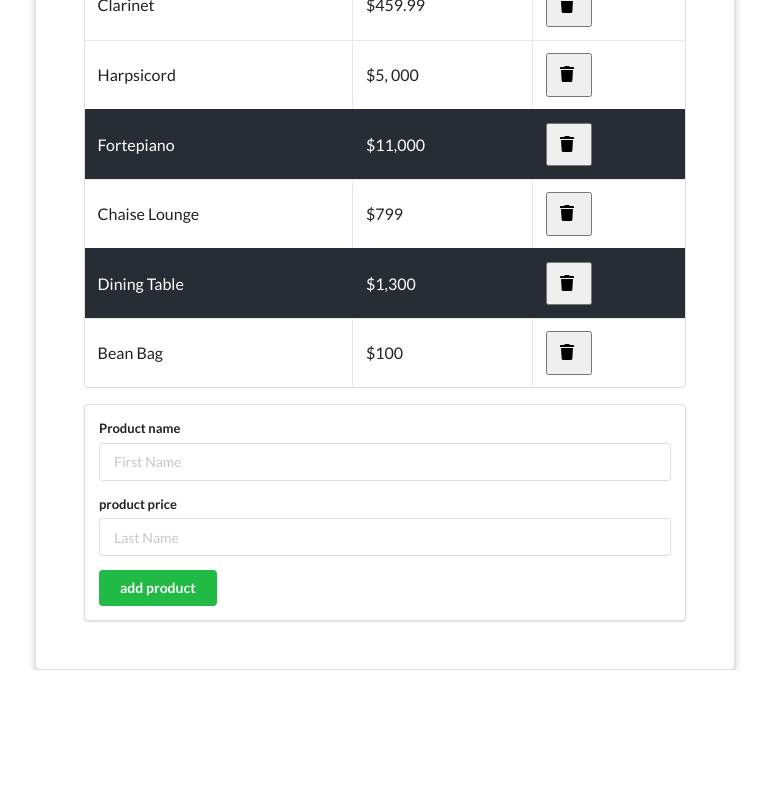
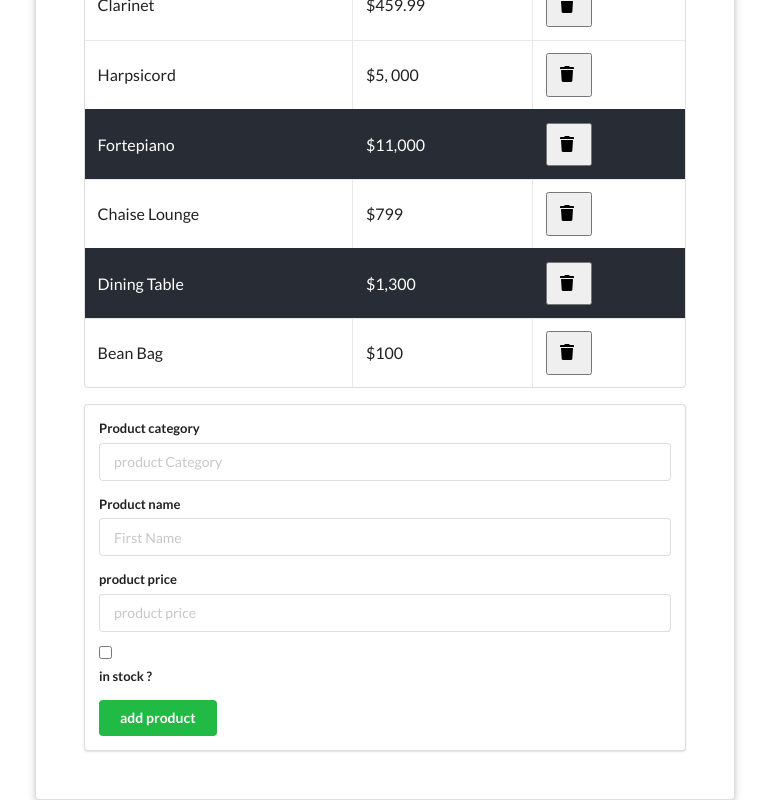
Before and after one commit to elhaw/products-app, a React (Create React App) app: page / in a window 1280 px wide. Shown: the part 395-1195 px from the top of the page, without its empty margins (255-1024 px from the left). Before the commit the page ends 1065 px from the top, so only its background shows below. Built offline with nearby package versions, Linux system fonts and the light colour scheme.

Commit message:
add loginc to add product component

```diff
--- a/package.json
+++ b/package.json
@@ -8,7 +8,8 @@
     "@testing-library/user-event": "^7.1.2",
     "react": "^16.12.0",
     "react-dom": "^16.12.0",
-    "react-scripts": "3.3.0"
+    "react-scripts": "3.3.0",
+    "uuid": "^3.4.0"
   },
   "scripts": {
     "start": "react-scripts start",
--- a/src/App.css
+++ b/src/App.css
@@ -45,3 +45,7 @@ i.icon.minus.circle:before {
   color: white;
   background-color: #282c34;
 }
+
+button > * {
+  pointer-events: none;
+}
--- a/src/components/AddProcuctComponent.js
+++ b/src/components/AddProcuctComponent.js
@@ -1,19 +1,64 @@
 import React, { Component, Fragment } from 'react'
+import uuid from 'uuid'
 
 class AddProcuctComponent extends Component {
+    constructor(props) {
+        super(props)
+        this.state = {
+
+                id: uuid.v4(),
+                category: '',
+                price: '',
+                stocked: false,
+                name: ''
+        }
+
+        this.addProductHandler = this.addProductHandler.bind(this)
+        this.onFormSumbit = this.onFormSumbit.bind(this)
+    }
+
+    addProductHandler(evt) {
+        const target = evt.target;
+        const value = target.type === 'checkbox' ? target.checked : target.value;
+        const name = target.name;
+        this.setState({
+            [name]: value
+        });
+    }
+
+    onFormSumbit(evt) {
+        evt.preventDefault()
+        let newpProduct = {}
+        newpProduct = this.state
+        console.log( newpProduct)
+    }
+
+
+
+
     render() {
         return (
             <Fragment>
                 <form className="ui form segment">
                     <div className="field">
-                        <label htmlFor="productName">Product name</label>
-                        <input type="text" name="productName" id="productName" placeholder="First Name" />
+                        <label htmlFor="category">Product category</label>
+                        <input onChange={this.addProductHandler} type="text" name="category" id="category" placeholder="product Category" value={this.state.category} />
+                    </div>
+
+                    <div className="field">
+                        <label htmlFor="name">Product name</label>
+                        <input onChange={this.addProductHandler} type="text" name="name" id="name" placeholder="First Name" value={this.state.name} />
                     </div>
                     <div className="field">
-                        <label htmlFor="productPrice" > product price </label>
-                        <input type="text" name="productPrice" id="productPrice" placeholder="Last Name" />
+                        <label htmlFor="price" > product price </label>
+                        <input onChange={this.addProductHandler} type="text" name="price" id="price" placeholder="product price" value={this.state.price} />
                     </div>
-                    <button className="ui button green" type="button">add product</button>
+
+                    <div className="field">
+                        <input onChange={this.addProductHandler} type="checkbox" name="stocked" id="stocked" value={this.state.stocked} />
+                        <label htmlFor="stocked"  >in stock ? </label>
+                    </div>
+                    <button onClick = {this.onFormSumbit} className="ui button green" type="sumbit">add product</button>
                 </form>
             </Fragment>
 
--- a/src/components/Products.js
+++ b/src/components/Products.js
@@ -36,9 +36,9 @@ class Products extends Component {
         this.deleteProduct(productId)
     }
 
-    inStockHandler(evt){
+    inStockHandler(evt) {
         this.setState({
-            inStock : evt.target.checked
+            inStock: evt.target.checked
         })
     }
 
@@ -54,14 +54,27 @@ class Products extends Component {
 
     }
 
+    addProduct(productID) {
+
+    }
+
+    addProductHandler(evt) {
+        const target = evt.target;
+        const value = target.type === 'checkbox' ? target.checked : target.value;
+        const name = target.name;
+        this.setState({
+            [name]: value
+        });
+    }
+
 
     render() {
         return (
             <div className="ui raised very padded text container segment">
                 <h2 className="ui header">products app</h2>
                 <SearchComponent searchText={this.state.search} />
-                <InStockComponent inStock = {this.state.inStock} isInStockHandler = {this.inStockHandler} />
-                <ProductList inStock = {this.state.inStock} searchText={this.state.search} deleteButtonClicked={this.handleDeleteClick} products={this.state.products} />
+                <InStockComponent inStock={this.state.inStock} isInStockHandler={this.inStockHandler} />
+                <ProductList inStock={this.state.inStock} searchText={this.state.search} deleteButtonClicked={this.handleDeleteClick} products={this.state.products} />
                 <AddProcuctComponent />
 
             </div>
```
Also changed, not shown: 1 other file (tests, documents, lock files or other folders).
